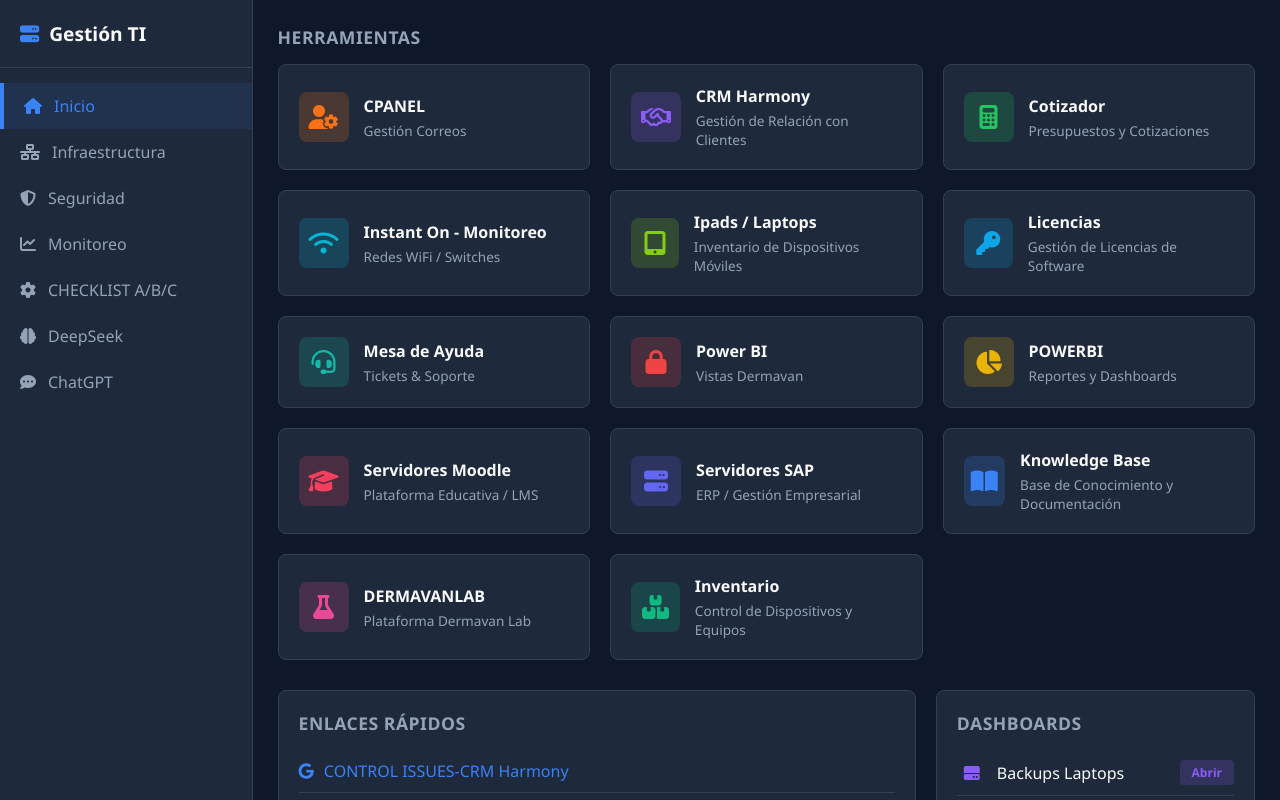
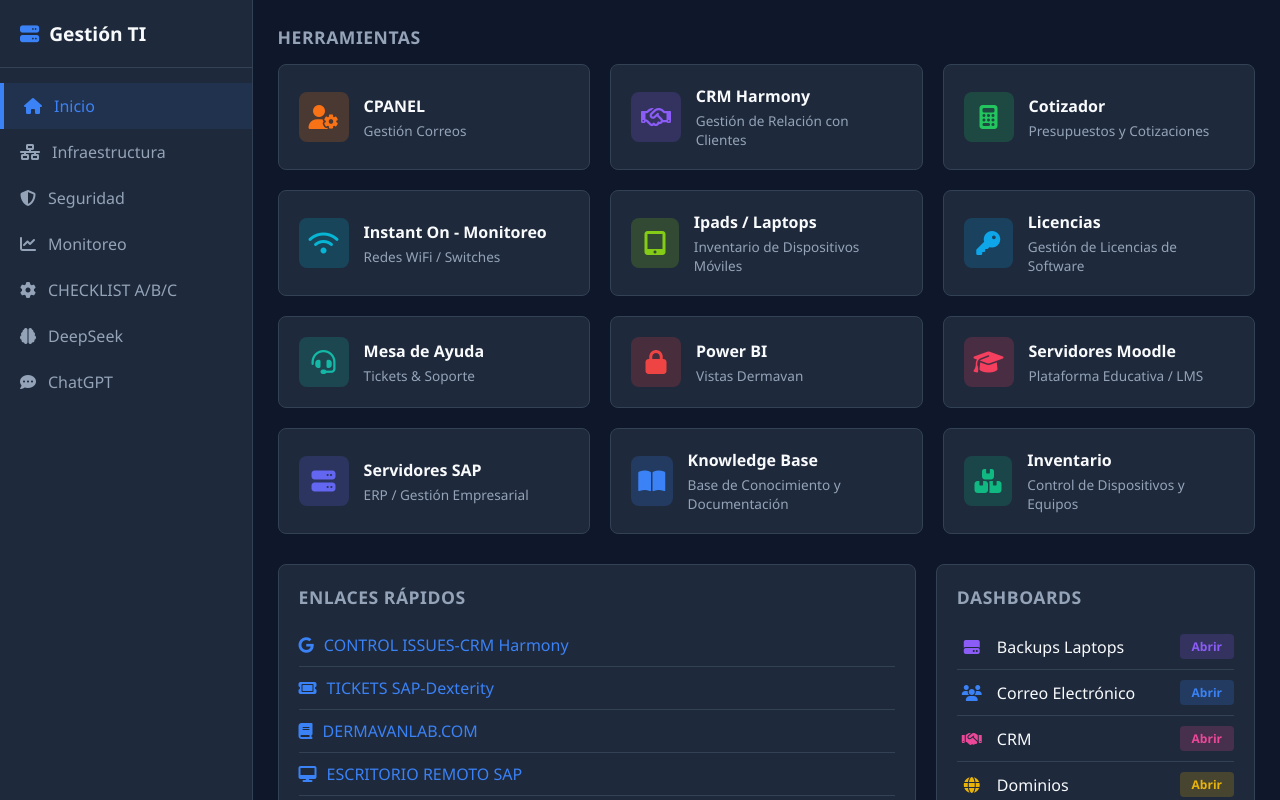
Before and after one commit to jlrg2026/git, a plain HTML site: page index.html in a window 1280 px wide. Drawn offline with Linux system fonts and the light colour scheme.

Commit message:
Update via weejur editor

```diff
--- a/index.html
+++ b/index.html
@@ -354,17 +354,6 @@
                     </div>
                 </a>
 
-                <!-- POWERBI (Nueva tarjeta agregada) -->
-                <a href="https://app.powerbi.com/" target="_blank" class="card">
-                    <div class="card-icon" style="background-color: rgba(234, 179, 8, 0.2); color: var(--accent-yellow);">
-                        <i class="fa-solid fa-chart-pie"></i>
-                    </div>
-                    <div class="card-info">
-                        <h3>POWERBI</h3>
-                        <p>Reportes y Dashboards</p>
-                    </div>
-                </a>
-
                 <!-- Servidores Moodle -->
                 <a href="https://www.bluehost.com/my-account/login" target="_blank" class="card">
                     <div class="card-icon" style="background-color: rgba(244, 63, 94, 0.2); color: var(--accent-rose);">
@@ -395,17 +384,6 @@
                     <div class="card-info">
                         <h3>Knowledge Base</h3>
                         <p>Base de Conocimiento y Documentación</p>
-                    </div>
-                </a>
-
-                <!-- DERMAVANLAB -->
-                <a href="https://dermavanlab.com/login/index.php" target="_blank" class="card">
-                    <div class="card-icon" style="background-color: rgba(236, 72, 153, 0.2); color: var(--accent-pink);">
-                        <i class="fa-solid fa-flask"></i>
-                    </div>
-                    <div class="card-info">
-                        <h3>DERMAVANLAB</h3>
-                        <p>Plataforma Dermavan Lab</p>
                     </div>
                 </a>
 
```
